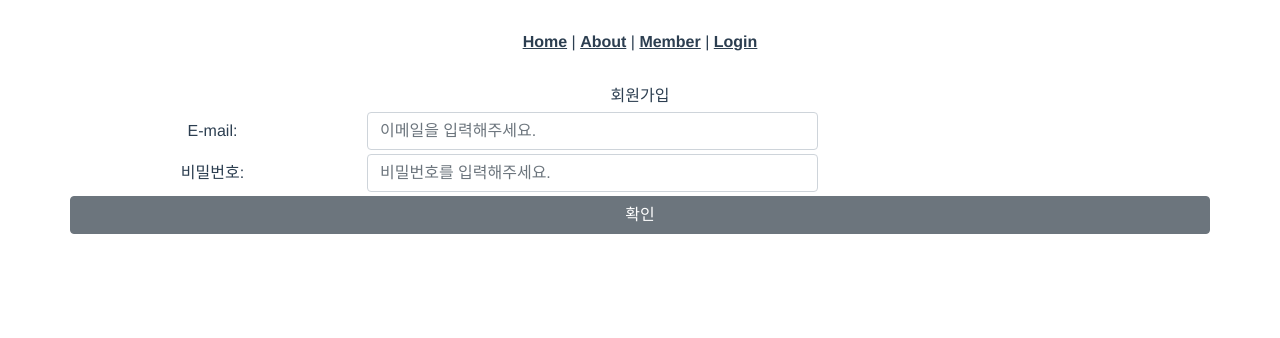
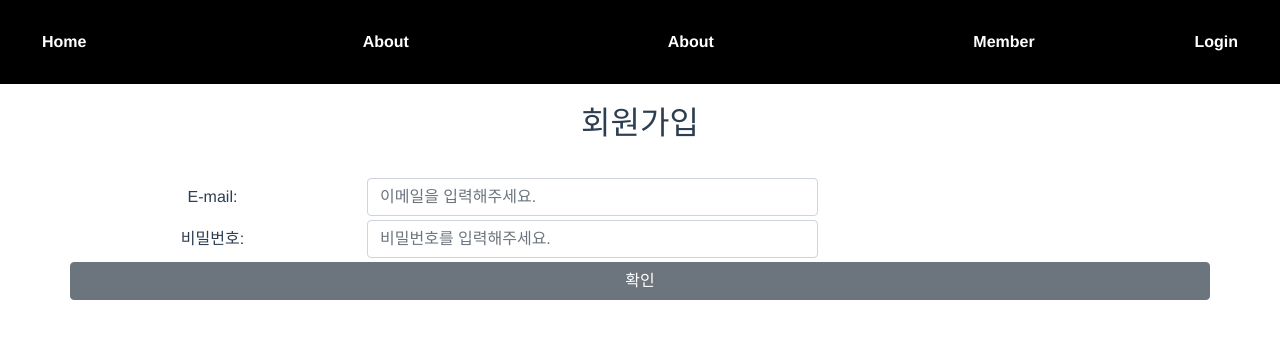
Before and after one commit to redjen8/yanolja, a Vue app in the folder yanolja-front/: page /member in a window 1280 px wide. Shown: the top 338 px of the page. Built offline with nearby package versions, Linux system fonts and the light colour scheme.

Commit message:
detailed navigation bar using b-container layout

```diff
--- a/yanolja-front/src/App.vue
+++ b/yanolja-front/src/App.vue
@@ -1,10 +1,25 @@
 <template>
   <div id="app">
     <div id="nav">
-      <router-link to="/">Home</router-link> |
-      <router-link to="/about">About</router-link> |
-      <router-link to="/member">Member</router-link> |
-      <router-link to="/login">Login</router-link>
+      <b-container fluid>
+        <b-row>
+          <b-col sm="2" align="start">
+            <router-link to="/">Home</router-link>
+          </b-col>
+          <b-col sm="3">
+            <router-link to="/about">About</router-link>
+          </b-col>
+          <b-col sm="3">
+            <router-link to="/about">About</router-link>
+          </b-col>
+          <b-col sm="2" align="end">
+            <router-link to="/member">Member</router-link>
+          </b-col>
+          <b-col sm="2" align="end">
+            <router-link to="/login">Login</router-link>
+          </b-col>
+        </b-row>
+      </b-container>
     </div>
     <router-view/>
   </div>
@@ -21,11 +36,15 @@
 
 #nav {
   padding: 30px;
+  background-color: #000000;
+  color: #FFFFFF;
+  margin-bottom: 20px;
 }
 
 #nav a {
   font-weight: bold;
-  color: #2c3e50;
+  color: #FFFFFF;
+  text-decoration: none;
 }
 
 /*#nav a.router-link-exact-active {*/
--- a/yanolja-front/src/views/Login.vue
+++ b/yanolja-front/src/views/Login.vue
@@ -22,9 +22,9 @@
       </b-col>
     </b-row>
 
-    <b-row>
-      <b-button id="btnLoginConfirm" sm="3" @click="postUserLogin()">확인</b-button>
-    </b-row>
+
+      <b-button id="btnLoginConfirm" @click="postUserLogin()">확인</b-button>
+
 
     <b-row class="my-2" align="start">
         발급된 jwt: <br>{{ jwt }}
--- a/yanolja-front/src/views/Member.vue
+++ b/yanolja-front/src/views/Member.vue
@@ -1,8 +1,9 @@
 <template>
   <b-container>
     <b-row align-v="center" class="my-0">
-      <label>회원가입</label>
+      <h2>회원가입</h2>
     </b-row>
+    <br>
     <b-row align-v="center" class="my-1">
       <b-col sm="3">
         <label>E-mail: </label>
```
